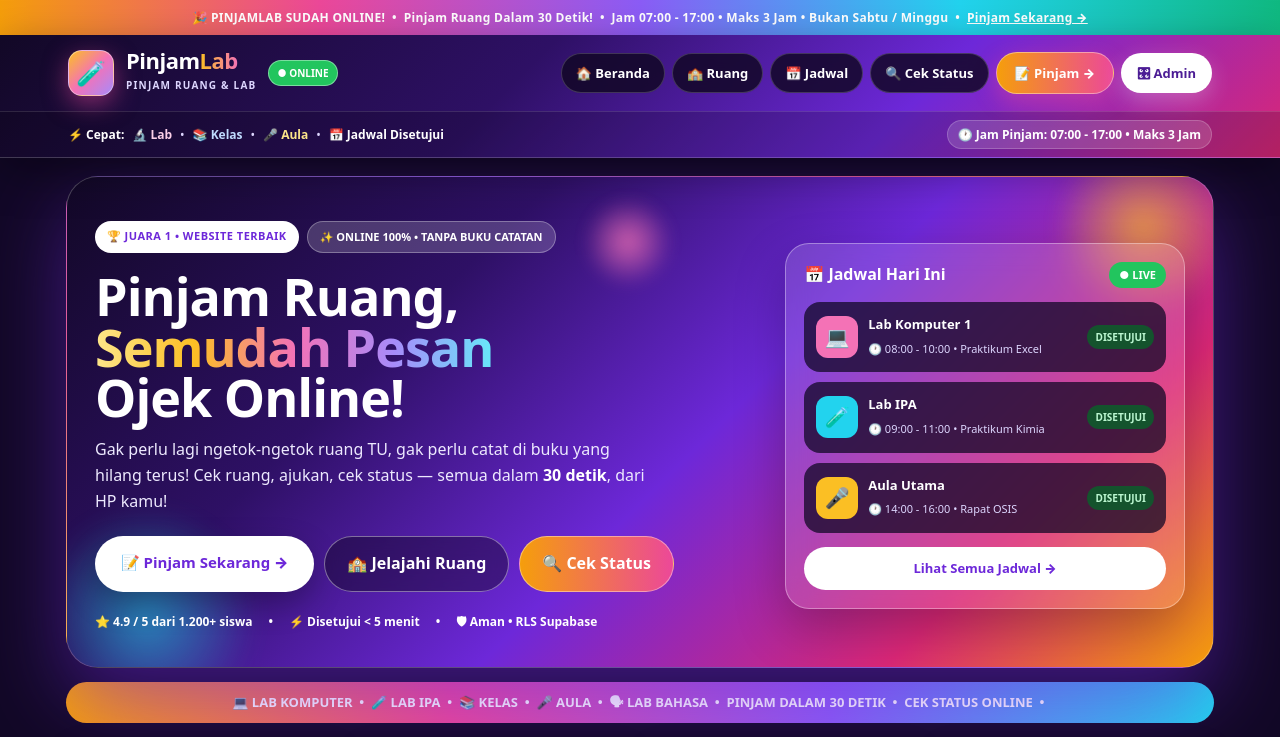
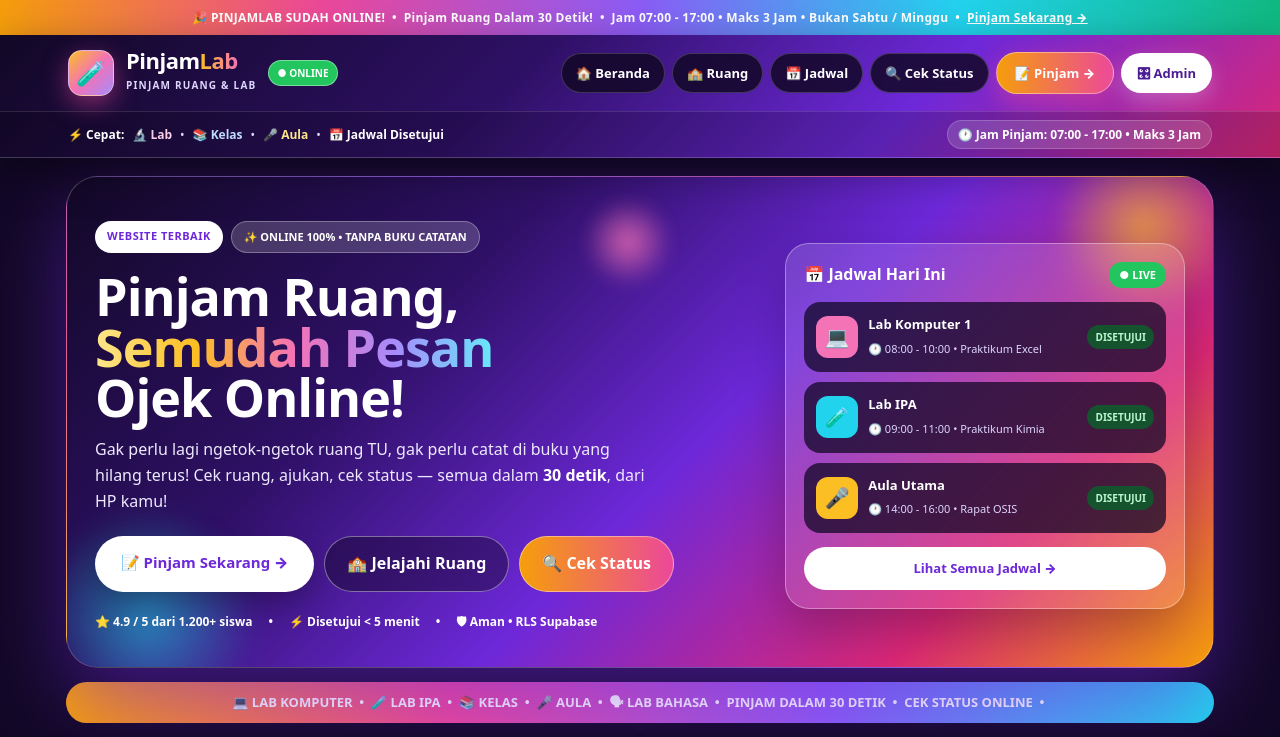
Before and after one commit to nandaridhoalfaroby-ui/PinjamLab, a Next.js app: page / in a window 1280 px wide. Shown: the top 737 px of the page. Built offline with nearby package versions, Linux system fonts and the light colour scheme; no server answers; the database is empty.

Commit message:
update lagi app/page.tsx

```diff
--- a/app/page.tsx
+++ b/app/page.tsx
@@ -55,7 +55,7 @@ export default async function Beranda() {
         <div style={{ position: "relative", display: "grid", gridTemplateColumns: "1.25fr 0.75fr", gap: 24, alignItems: "center" }}>
           <div>
             <div style={{ display: "flex", gap: 8, flexWrap: "wrap" }}>
-              <span style={{ background: "white", color: "#6D28D9", fontSize: 11, fontWeight: 900, padding: "6px 12px", borderRadius: 999, letterSpacing: 0.5 }}>🏆 JUARA 1 • WEBSITE TERBAIK</span>
+              <span style={{ background: "white", color: "#6D28D9", fontSize: 11, fontWeight: 900, padding: "6px 12px", borderRadius: 999, letterSpacing: 0.5 }}>WEBSITE TERBAIK</span>
               <span style={{ background: "rgba(255,255,255,0.18)", color: "white", fontSize: 11, fontWeight: 800, padding: "6px 12px", borderRadius: 999, border: "1px solid rgba(255,255,255,0.3)" }}>✨ ONLINE 100% • TANPA BUKU CATATAN</span>
             </div>
 
```
